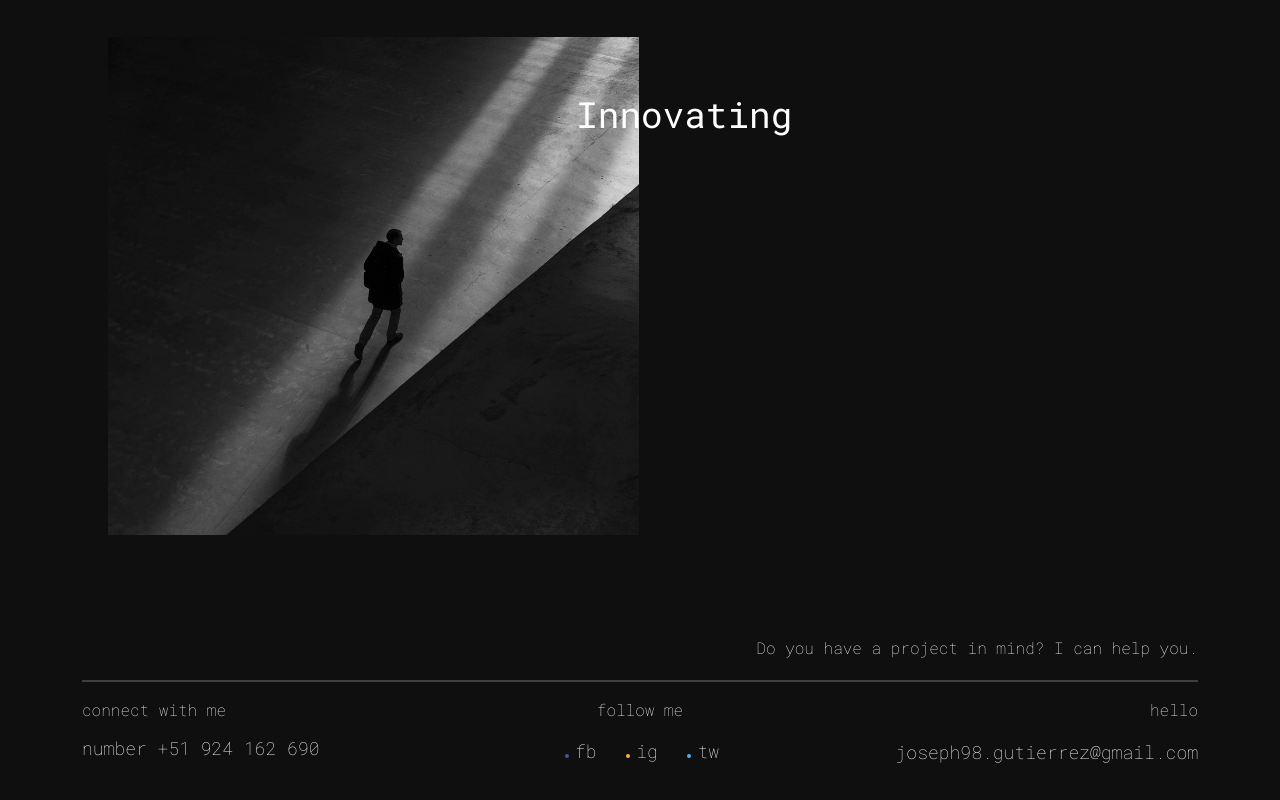
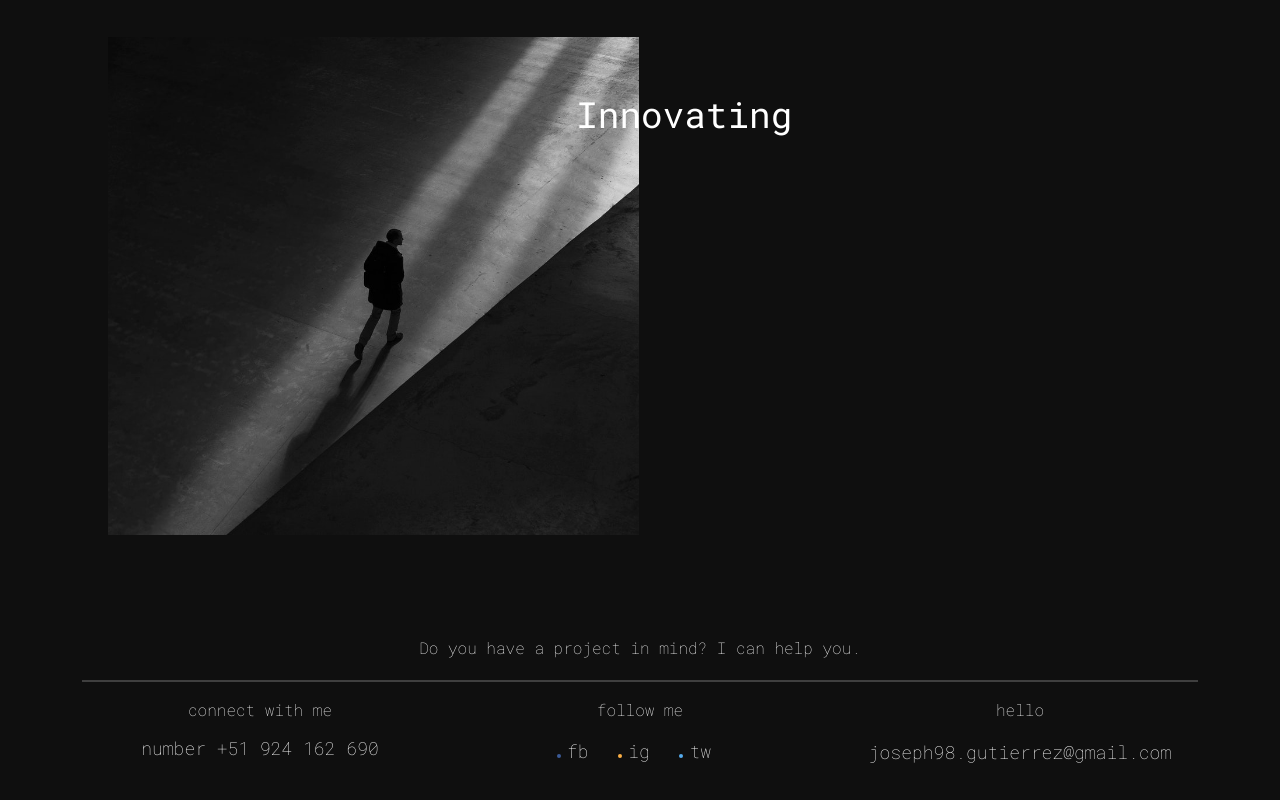
Before and after one commit to Joseph98Leo/ProyectoPortfolio, a plain HTML site: page index.html in a window 1280 px wide. Shown: the part 1591-2391 px from the top of the page. Drawn offline with nearby package versions, Linux system fonts and the light colour scheme.

Commit message:
ResolviendoBugs

```diff
--- a/index.html
+++ b/index.html
@@ -124,7 +124,7 @@
         <div class="whitespace"></div>
 
         <div class="row">
-            <div class="col-lg-8"></div>
+            <div class="col-lg-7"></div>
 
             <div class="col-lg-4 project project1 wow fadeInUp" onclick="location.href='paginas/project.html'"></div>
         </div>
--- a/styles/partials/_footer.scss
+++ b/styles/partials/_footer.scss
@@ -12,7 +12,13 @@
             font-weight: lighter !important;
             margin-bottom: ($medidaPixeles/5);
 
+            @include mobile {
+                text-align: center;
+            }
             @include laptop {
+                text-align: center;
+            }
+            @include tablet {
                 text-align: center;
             }
         }
@@ -32,7 +38,13 @@
             font-weight: lighter;
             color: $color-text;
 
+            @include mobile {
+                text-align: center;
+            }
             @include laptop {
+                text-align: center;
+            }
+            @include tablet {
                 text-align: center;
             }
         }
@@ -42,7 +54,13 @@
             font-size: ($medidaPixeles/5) - 2px;
             font-weight: lighter;
 
+            @include mobile {
+                text-align: center;
+            }
             @include laptop {
+                text-align: center;
+            }
+            @include tablet {
                 text-align: center;
             }
         }
@@ -113,7 +131,13 @@
         {
             margin-top: 1em;
             text-align: center;
+            @include mobile {
+                text-align: center;
+            }
             @include laptop {
+                text-align: center;
+            }
+            @include tablet {
                 text-align: center;
             }
         }
@@ -129,7 +153,13 @@
             font-weight: lighter !important;
             margin-bottom: ($medidaPixeles/5);
 
+            @include mobile {
+                text-align: center;
+            }
             @include laptop {
+                text-align: center;
+            }
+            @include tablet {
                 text-align: center;
             }
         }
@@ -140,7 +170,13 @@
             font-size: ($medidaPixeles/5) - 2px;
             font-weight: lighter;
 
+            @include mobile {
+                text-align: center;
+            }
             @include laptop {
+                text-align: center;
+            }
+            @include tablet {
                 text-align: center;
             }
         }
--- a/styles/partials/_mediaQuery.scss
+++ b/styles/partials/_mediaQuery.scss
@@ -13,7 +13,13 @@
 
 
 @mixin laptop {
-    @media only screen and (max-width: 1024px) {
+    @media only screen and (max-width: 1440px) and (min-width: 1024px) {
         @content;
     }
 }
+
+@mixin desktop {
+    @media only screen and (min-width: 1441px) {
+        @content;
+    }
+}
--- a/styles/partials/_navigation.scss
+++ b/styles/partials/_navigation.scss
@@ -23,6 +23,10 @@
             font-weight: bold;
             transition: all 0.3s ease-out;
             text-decoration: none;
+
+            @include desktop {
+                font-size: 130%;
+            }
         }
 
         &__brand a:hover
@@ -46,6 +50,11 @@
         &__item
         {
             font-weight: 300;
+
+            @include desktop {
+                font-size: 130%;
+            }
+
 
             & a{
                 color: $color-text;
--- a/styles/partials/_pageAbout.scss
+++ b/styles/partials/_pageAbout.scss
@@ -22,6 +22,10 @@ section
             height: 20em;
             width: 27em;
         }
+
+        @include desktop {
+            height: 40em;
+        }
     }
 
 }
--- a/styles/partials/_pageIndex.scss
+++ b/styles/partials/_pageIndex.scss
@@ -187,7 +187,7 @@
     color: $color-text;
     display: block;
     top: 8%;
-    left: -60%;
+    left: -30%;
     right: 0;
     bottom: 0;
 
```
Also changed, not shown: styles/main.css, 1 other file.
